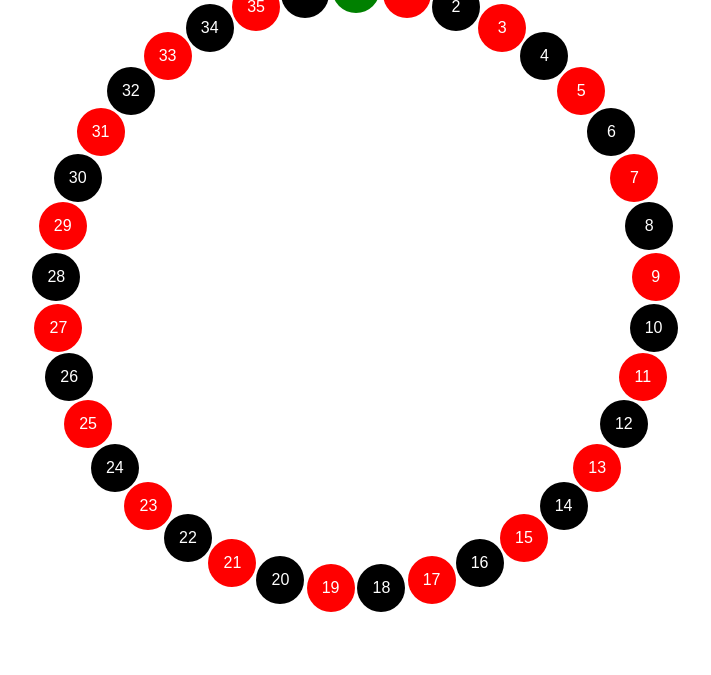
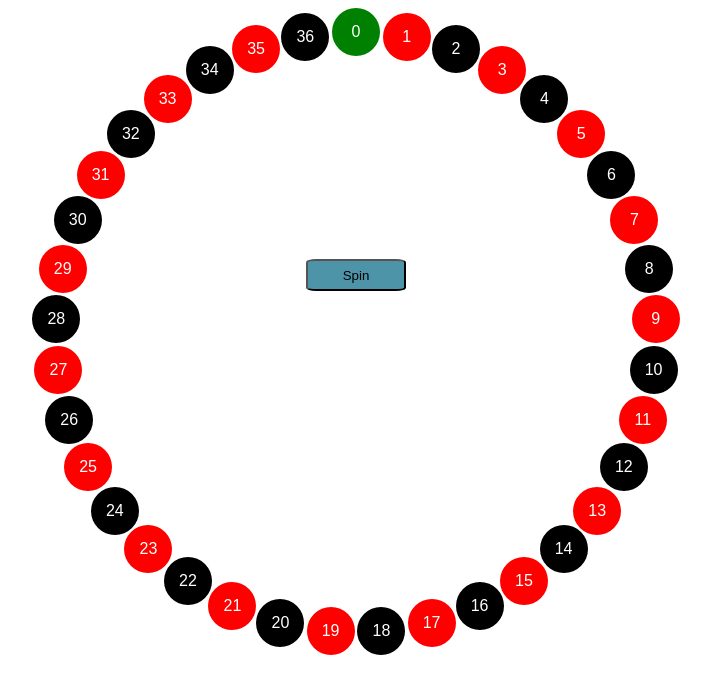
Before and after one commit to rohmju/rohmju.github.io, a website: page Home/Casino/Roulette/index.html in a window 1280 px wide. Shown: the part 125-800 px from the top of the page, without its empty margins (284-995 px from the left). Drawn offline with Linux system fonts and the light colour scheme.

Commit message:
feat: add spin button and animation to Roulette game; update button styles and fix Blackjack link

```diff
--- a/Home/Casino/Roulette/index.html
+++ b/Home/Casino/Roulette/index.html
@@ -9,7 +9,8 @@
 </head>
 <body>
     <h1 class="header1">Welcome to Roulette</h1>
-    <div class="circle-container"></div>
+    <div class="circle-container-butfortheonedumbbutton">
+    <div class="circle-container"></div> </div>
     <script src="script.js"></script>
 </body>
 </html>
--- a/Home/Casino/Roulette/script.js
+++ b/Home/Casino/Roulette/script.js
@@ -15,6 +15,11 @@ for (let i = 0; i < n; i++) {
 const buttons = container.querySelectorAll('button');
 const centerX = container.offsetWidth / 2;
 const centerY = container.offsetHeight / 2;
+
+// Set initial right and transition for smooth animation
+container.style.right = '0px';
+container.style.left = '0px';
+container.style.transition = 'right 2s ease, transform 5s ease-out, left 2s';
 
 buttons.forEach((btn, i) => {
     const angle = (2 * Math.PI / n) * i - Math.PI / 2;
@@ -45,3 +50,21 @@ function divv(zahl) {
     zahl = parseInt(zahl);
     return zahl % 2 === 0;
 }
+const spinContainer = document.querySelector('.circle-container-butfortheonedumbbutton');
+const spinbutton = document.createElement('button');
+spinbutton.textContent = 'Spin';
+spinbutton.id = 'spin-button';
+
+let lastAngle = 0;
+
+if (spinContainer) {
+    spinContainer.appendChild(spinbutton);
+
+    spinbutton.addEventListener('click', () => {
+        // Generate a new random angle, add to lastAngle for cumulative rotation
+        const randomDelta = Math.floor(Math.random() * 360) + 920; // at least 2 full spins
+        lastAngle += randomDelta;
+        container.style.transition = 'transform 5s cubic-bezier(0.25, 0.1, 0.25, 1)';
+        container.style.transform = `rotate(${lastAngle}deg)`;
+    });
+}
--- a/Home/Casino/Roulette/style.css
+++ b/Home/Casino/Roulette/style.css
@@ -2,6 +2,8 @@ body {
   display: flex;
   flex-direction: column;
   align-items: center;
+  justify-content: center;
+  min-height: 100vh;
   margin: 0;
 }
 
@@ -28,3 +30,15 @@ body {
   position: absolute;
   cursor: pointer;
 }
+
+#spin-button {
+  background: #4d94a9;
+  border-radius: 10%;
+  width: 100px;
+  height: 32px;
+  position: absolute;
+  left: 50%;
+  top: 50%;
+  transform: translate(-50%, -50%);
+  z-index: 2;
+}
```
Also changed, not shown: Home/Casino/indexofCasino.html (+1 -1 lines).
